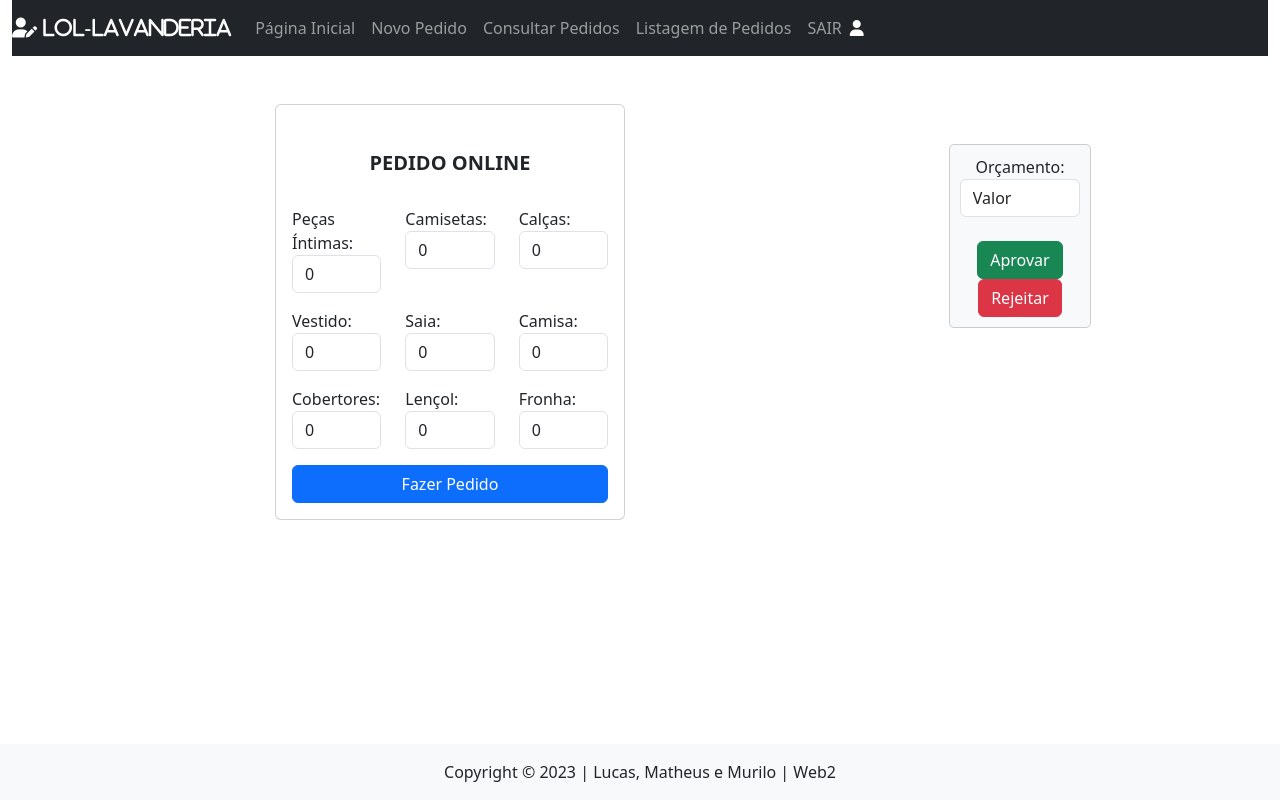
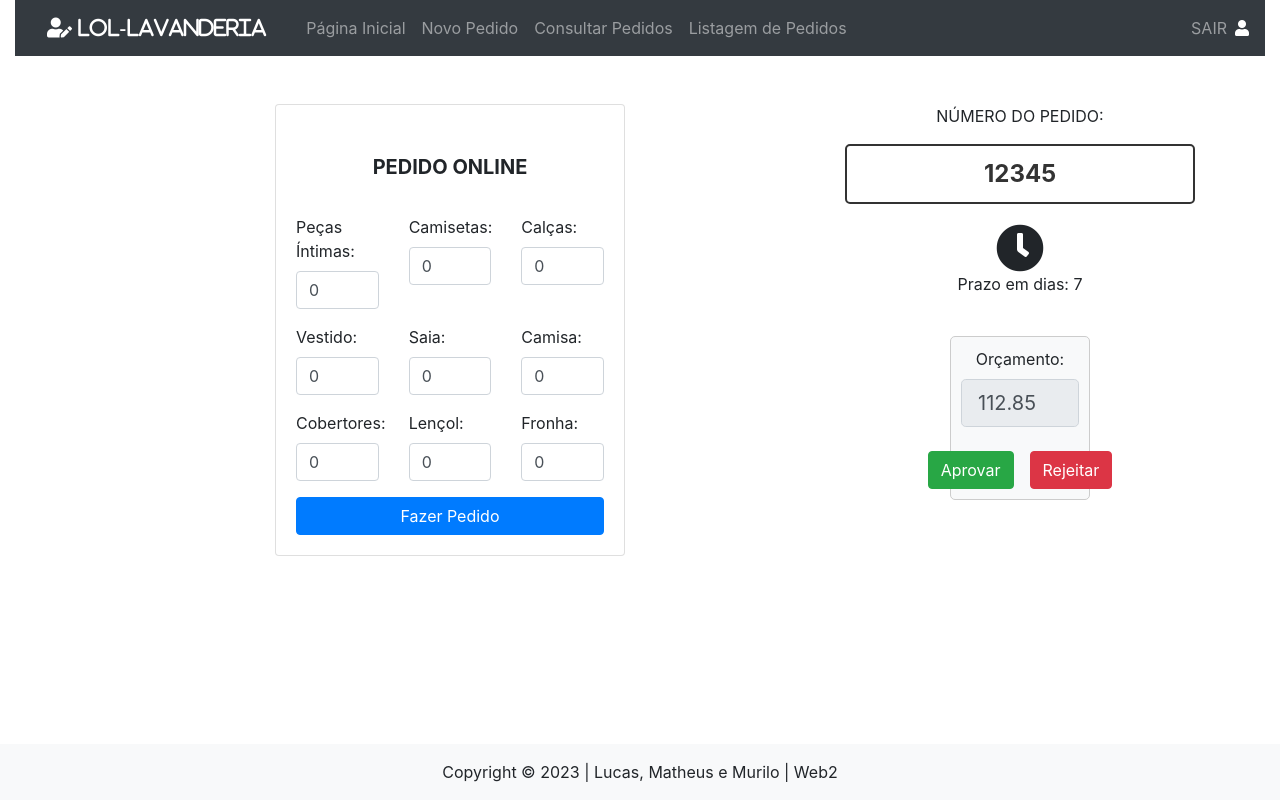
Before and after one commit to MatheusFilipeC/WEB_2_Angular_17, an Angular app in the folder lavanderia_lol/: page /novoPedido in a window 1280 px wide. Built offline with nearby package versions, Linux system fonts and the light colour scheme.

Commit message:
Pagina de pedido contendo todos os requisitos

```diff
--- a/lavanderia_lol/src/app/pages/novo-pedido-cliente/novo-pedido-cliente.component.html
+++ b/lavanderia_lol/src/app/pages/novo-pedido-cliente/novo-pedido-cliente.component.html
@@ -1,41 +1,62 @@
+<!DOCTYPE html>
+<html lang="en">
+<head>
+  <meta charset="UTF-8">
+  <meta name="viewport" content="width=device-width, initial-scale=1.0">
+  <title>LOL-Lavanderia</title>
+  <!-- Bootstrap CSS -->
+  <link href="https://maxcdn.bootstrapcdn.com/bootstrap/4.5.2/css/bootstrap.min.css" rel="stylesheet">
+  <!-- Font Awesome CSS -->
+  <link rel="stylesheet" href="https://cdnjs.cloudflare.com/ajax/libs/font-awesome/5.15.3/css/all.min.css">
+  <style>
+    /* Estilos personalizados para o número do pedido */
+    .numero-pedido {
+      font-size: 24px;
+      font-weight: bold;
+      color: #333; /* Cor do texto */
+      border: 2px solid #333; /* Borda */
+      padding: 10px; /* Espaçamento interno */
+      border-radius: 5px; /* Borda arredondada */
+      margin-bottom: 20px; /* Espaçamento inferior */
+    }
+
+    /* Estilos para centralizar e alinhar os ícones */
+    .mb-3.text-center i {
+      display: block;
+      margin: 0 auto;
+    }
+  </style>
+</head>
+<body>
+
 <div class="navbar-collapse collapsed justify-content-between" id="navbarContent">
-
   <nav class="navbar navbar-expand-md n navbar-dark bg-dark">
-
     <a class="navbar-brand nav-link" href="#">
       <i class="fa fa-user-edit"> LOL-Lavanderia </i>
     </a>
-
     <ul class="navbar-nav mr-auto">
-
       <li class="nav-item">
         <a class="nav-link" href="#"> Página Inicial </a>
       </li>
-
       <li class="nav-item">
         <a class="nav-link" href="#"> Novo Pedido </a>
       </li>
-
       <li class="nav-item">
         <a class="nav-link" href="#"> Consultar Pedidos </a>
       </li>
-
       <li class="nav-item">
         <a class="nav-link" href="#"> Listagem de Pedidos </a>
       </li>
     </ul>
-
     <ul class="navbar-nav ml-auto">
       <li class="nav-item">
         <a class="nav-link" href="#"> SAIR </a>
       </li>
-
       <li class="nav-item">
         <p class="navbar-text mb-0 text-white">
           <i class="fa fa-user"></i>
         </p>
       </li>
-
     </ul>
   </nav>
 </div>
@@ -95,14 +116,28 @@
         </div>
       </div>
     </div>
+
     <div class="col-md-4">
+      <div class="mb-3">
+        <p class="text-center">NÚMERO DO PEDIDO:</p>
+        <div class="text-center numero-pedido" id="numeroPedido">12345</div> <!-- Número de pedido preenchido -->
+      </div>
+      <div class="mb-3 text-center">
+        <i class="fas fa-clock fa-3x"></i> <!-- Ícone para exibir prazo em dias -->
+        <span class="d-block">Prazo em dias: 7</span> <!-- Exemplo de prazo em dias -->
+      </div>
       <div class="orcamento text-center">
         <label for="valorOrcamento">Orçamento:</label>
-                <input type="text" class="form-control" id="valorOrcamento" name="valorOrcamento" readonly value="Valor">
+        <input type="text" class="form-control form-control-lg" id="valorOrcamento" name="valorOrcamento" readonly value="112.85">
         <br>
-                <button type="button" class="btn btn-success">Aprovar</button>
-                <button type="button" class="btn btn-danger">Rejeitar</button>
+        <div class="d-flex justify-content-center">
+          <button type="button" class="btn btn-success mr-2" onclick="gerarNumeroPedido()">Aprovar</button>
+          <button type="button
+          " class="btn btn-danger ml-2">Rejeitar</button>
         </div>
       </div>
     </div>
   </div>
+</div>
+</body>
+</html>
```
Lines whose indentation alone changed are shown as unchanged.
